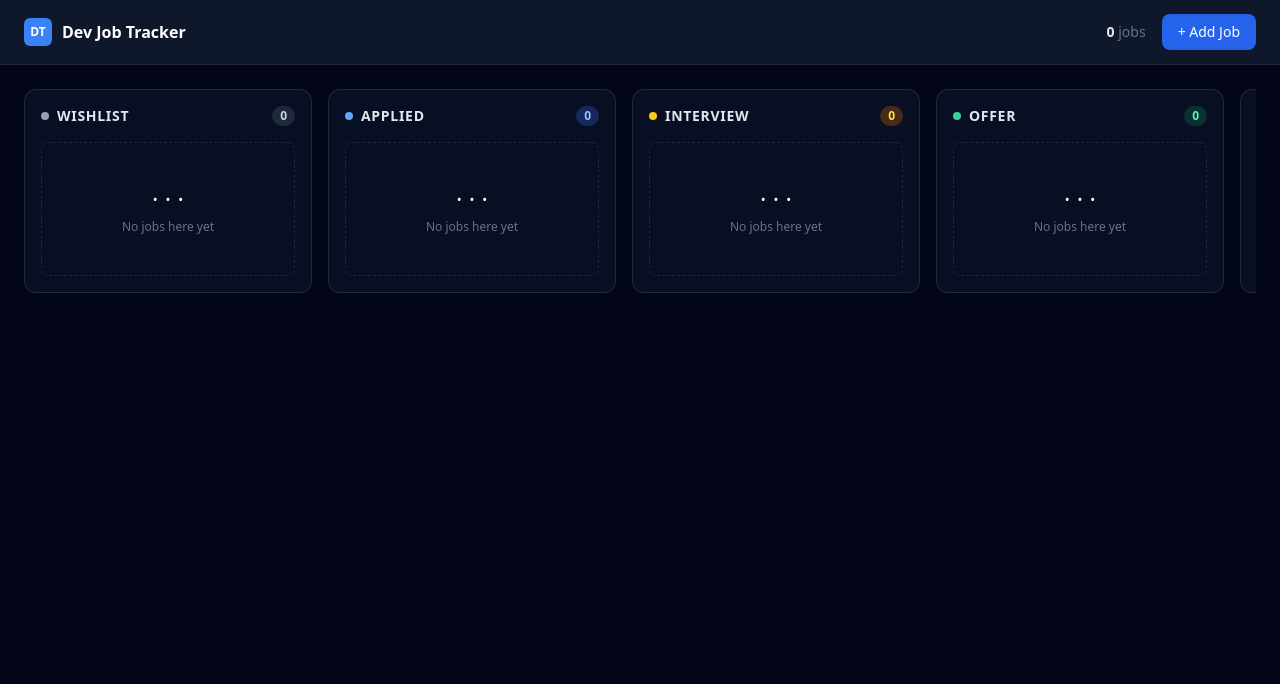
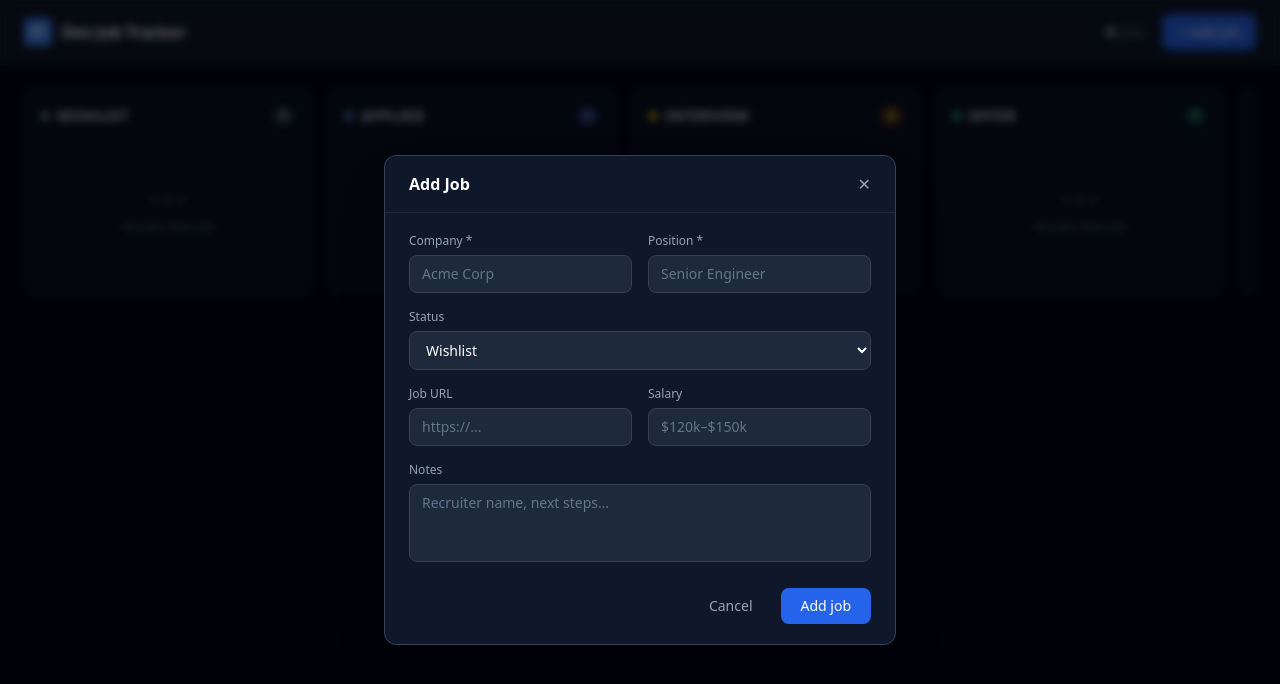
Before and after one commit to Akunin94/DevJobTracker, a Nuxt app: page / in a window 1280 px wide. Both pictures are taken after a click on the button "+ Add Job". Shown: the top 684 px of the page. Built offline with nearby package versions, Linux system fonts and the light colour scheme.

Commit message:
feat: phase 4 — add/edit job modal and delete with confirmation
- Add JobForm modal (all fields, Escape/backdrop to close)
- Wire Add Job button and edit/delete events through KanbanBoard
- JobCard shows inline confirm prompt before delete

Co-Authored-By: Claude Sonnet 4.6 <noreply@anthropic.com>

```diff
--- a/app/components/JobCard.vue
+++ b/app/components/JobCard.vue
@@ -2,26 +2,74 @@
 import type { Job } from '~/types/job'
 
 defineProps<{ job: Job }>()
+const emit = defineEmits<{
+  edit: []
+  delete: []
+}>()
+
+const confirming = ref(false)
+
+function confirmDelete() {
+  confirming.value = true
+}
+
+function cancelDelete() {
+  confirming.value = false
+}
+
+function doDelete() {
+  emit('delete')
+}
 </script>
 
 <template>
-  <div class="group rounded-lg border border-white/10 bg-slate-800/80 p-3.5 hover:border-white/20 hover:bg-slate-800 transition-all cursor-pointer">
+  <div class="group rounded-lg border border-white/10 bg-slate-800/80 p-3.5 transition-all hover:border-white/20 hover:bg-slate-800">
     <!-- Company + position -->
-    <p class="truncate font-semibold text-white text-sm">{{ job.company }}</p>
-    <p class="truncate text-xs text-slate-400 mt-0.5">{{ job.position }}</p>
+    <p class="truncate text-sm font-semibold text-white">{{ job.company }}</p>
+    <p class="mt-0.5 truncate text-xs text-slate-400">{{ job.position }}</p>
 
     <!-- Salary -->
     <p v-if="job.salary" class="mt-2 text-xs font-medium text-emerald-400">{{ job.salary }}</p>
 
     <!-- Footer -->
     <div class="mt-3 flex items-center justify-between">
-      <span class="text-xs text-slate-500">{{ new Date(job.createdAt).toLocaleDateString('en-US', { month: 'short', day: 'numeric' }) }}</span>
-      <NuxtLink
-        :to="`/jobs/${job.id}`"
-        class="text-xs text-slate-400 hover:text-white transition-colors opacity-0 group-hover:opacity-100"
-      >
-        Open →
-      </NuxtLink>
+      <span class="text-xs text-slate-500">
+        {{ new Date(job.createdAt).toLocaleDateString('en-US', { month: 'short', day: 'numeric' }) }}
+      </span>
+
+      <!-- Normal actions (shown on hover) -->
+      <div v-if="!confirming" class="flex items-center gap-2 opacity-0 transition-opacity group-hover:opacity-100">
+        <button
+          class="text-xs text-slate-400 hover:text-white transition-colors"
+          @click="emit('edit')"
+        >
+          Edit
+        </button>
+        <span class="text-slate-600">·</span>
+        <button
+          class="text-xs text-slate-400 hover:text-red-400 transition-colors"
+          @click="confirmDelete"
+        >
+          Delete
+        </button>
+      </div>
+
+      <!-- Confirm delete -->
+      <div v-else class="flex items-center gap-2">
+        <span class="text-xs text-slate-400">Sure?</span>
+        <button
+          class="text-xs font-medium text-red-400 hover:text-red-300 transition-colors"
+          @click="doDelete"
+        >
+          Yes
+        </button>
+        <button
+          class="text-xs text-slate-400 hover:text-white transition-colors"
+          @click="cancelDelete"
+        >
+          No
+        </button>
+      </div>
     </div>
   </div>
 </template>
--- /dev/null
+++ b/app/components/JobForm.vue
@@ -0,0 +1,152 @@
+<script setup lang="ts">
+import { JOB_STATUSES } from '~/types/job'
+import type { Job, JobFormData } from '~/types/job'
+
+const props = defineProps<{ job?: Job }>()
+const emit = defineEmits<{
+  submit: [data: JobFormData]
+  close: []
+}>()
+
+const form = reactive<JobFormData>({
+  company:  props.job?.company  ?? '',
+  position: props.job?.position ?? '',
+  url:      props.job?.url      ?? '',
+  salary:   props.job?.salary   ?? '',
+  status:   props.job?.status   ?? 'wishlist',
+  notes:    props.job?.notes    ?? '',
+})
+
+function handleSubmit() {
+  if (!form.company.trim() || !form.position.trim()) return
+  emit('submit', { ...form })
+}
+
+// Close on Escape
+onMounted(() => {
+  const handler = (e: KeyboardEvent) => { if (e.key === 'Escape') emit('close') }
+  window.addEventListener('keydown', handler)
+  onUnmounted(() => window.removeEventListener('keydown', handler))
+})
+</script>
+
+<template>
+  <Teleport to="body">
+    <!-- Backdrop -->
+    <div
+      class="fixed inset-0 z-40 bg-black/60 backdrop-blur-sm"
+      @click="emit('close')"
+    />
+
+    <!-- Dialog -->
+    <div class="fixed inset-0 z-50 flex items-center justify-center p-4">
+      <div
+        class="w-full max-w-lg rounded-xl border border-slate-700 bg-slate-900 shadow-2xl"
+        @click.stop
+      >
+        <!-- Header -->
+        <div class="flex items-center justify-between border-b border-slate-800 px-6 py-4">
+          <h2 class="text-base font-semibold text-white">
+            {{ job ? 'Edit Job' : 'Add Job' }}
+          </h2>
+          <button
+            class="text-slate-400 hover:text-white transition-colors"
+            @click="emit('close')"
+          >
+            ✕
+          </button>
+        </div>
+
+        <!-- Form -->
+        <form class="space-y-4 px-6 py-5" @submit.prevent="handleSubmit">
+          <!-- Company + Position -->
+          <div class="grid grid-cols-2 gap-4">
+            <div>
+              <label class="mb-1.5 block text-xs font-medium text-slate-400">Company *</label>
+              <input
+                v-model="form.company"
+                type="text"
+                placeholder="Acme Corp"
+                required
+                class="w-full rounded-lg border border-slate-700 bg-slate-800 px-3 py-2 text-sm text-white placeholder-slate-500 focus:border-blue-500 focus:outline-none"
+              />
+            </div>
+            <div>
+              <label class="mb-1.5 block text-xs font-medium text-slate-400">Position *</label>
+              <input
+                v-model="form.position"
+                type="text"
+                placeholder="Senior Engineer"
+                required
+                class="w-full rounded-lg border border-slate-700 bg-slate-800 px-3 py-2 text-sm text-white placeholder-slate-500 focus:border-blue-500 focus:outline-none"
+              />
+            </div>
+          </div>
+
+          <!-- Status -->
+          <div>
+            <label class="mb-1.5 block text-xs font-medium text-slate-400">Status</label>
+            <select
+              v-model="form.status"
+              class="w-full rounded-lg border border-slate-700 bg-slate-800 px-3 py-2 text-sm text-white focus:border-blue-500 focus:outline-none"
+            >
+              <option v-for="s in JOB_STATUSES" :key="s.value" :value="s.value">
+                {{ s.label }}
+              </option>
+            </select>
+          </div>
+
+          <!-- URL + Salary -->
+          <div class="grid grid-cols-2 gap-4">
+            <div>
+              <label class="mb-1.5 block text-xs font-medium text-slate-400">Job URL</label>
+              <input
+                v-model="form.url"
+                type="url"
+                placeholder="https://..."
+                class="w-full rounded-lg border border-slate-700 bg-slate-800 px-3 py-2 text-sm text-white placeholder-slate-500 focus:border-blue-500 focus:outline-none"
+              />
+            </div>
+            <div>
+              <label class="mb-1.5 block text-xs font-medium text-slate-400">Salary</label>
+              <input
+                v-model="form.salary"
+                type="text"
+                placeholder="$120k–$150k"
+                class="w-full rounded-lg border border-slate-700 bg-slate-800 px-3 py-2 text-sm text-white placeholder-slate-500 focus:border-blue-500 focus:outline-none"
+              />
+            </div>
+          </div>
+
+          <!-- Notes -->
+          <div>
+            <label class="mb-1.5 block text-xs font-medium text-slate-400">Notes</label>
+            <textarea
+              v-model="form.notes"
+              rows="3"
+              placeholder="Recruiter name, next steps…"
+              class="w-full resize-none rounded-lg border border-slate-700 bg-slate-800 px-3 py-2 text-sm text-white placeholder-slate-500 focus:border-blue-500 focus:outline-none"
+            />
+          </div>
+
+          <!-- Actions -->
+          <div class="flex justify-end gap-3 pt-1">
+            <button
+              type="button"
+              class="rounded-lg px-4 py-2 text-sm font-medium text-slate-400 hover:text-white transition-colors"
+              @click="emit('close')"
+            >
+              Cancel
+            </button>
+            <button
+              type="submit"
+              class="rounded-lg bg-blue-600 px-5 py-2 text-sm font-medium text-white hover:bg-blue-500 transition-colors"
+            >
+              {{ job ? 'Save changes' : 'Add job' }}
+            </button>
+          </div>
+        </form>
+      </div>
+    </div>
+  </Teleport>
+</template>
--- a/app/components/KanbanBoard.vue
+++ b/app/components/KanbanBoard.vue
@@ -1,15 +1,21 @@
 <script setup lang="ts">
 import { JOB_STATUSES } from '~/types/job'
+import type { Job } from '~/types/job'
 import { useJobsStore } from '~/stores/jobs'
+
+const emit = defineEmits<{
+  edit: [job: Job]
+  delete: [id: string]
+}>()
 
 const store = useJobsStore()
 
 const colStyles: Record<string, { dot: string; count: string }> = {
-  wishlist:  { dot: 'bg-slate-400',  count: 'bg-slate-800  text-slate-300' },
-  applied:   { dot: 'bg-blue-400',   count: 'bg-blue-900/60  text-blue-300' },
-  interview: { dot: 'bg-yellow-400', count: 'bg-yellow-900/60 text-yellow-300' },
-  offer:     { dot: 'bg-emerald-400',count: 'bg-emerald-900/60 text-emerald-300' },
-  rejected:  { dot: 'bg-red-400',    count: 'bg-red-900/60  text-red-300' },
+  wishlist:  { dot: 'bg-slate-400',   count: 'bg-slate-800 text-slate-300' },
+  applied:   { dot: 'bg-blue-400',    count: 'bg-blue-900/60 text-blue-300' },
+  interview: { dot: 'bg-yellow-400',  count: 'bg-yellow-900/60 text-yellow-300' },
+  offer:     { dot: 'bg-emerald-400', count: 'bg-emerald-900/60 text-emerald-300' },
+  rejected:  { dot: 'bg-red-400',     count: 'bg-red-900/60 text-red-300' },
 }
 </script>
 
@@ -24,12 +30,9 @@ const colStyles: Record<string, { dot: string; count: string }> = {
       <div class="mb-4 flex items-center justify-between">
         <div class="flex items-center gap-2">
           <span class="h-2 w-2 rounded-full" :class="colStyles[col.value].dot" />
-          <h2 class="text-sm font-semibold text-slate-200 uppercase tracking-wider">{{ col.label }}</h2>
+          <h2 class="text-sm font-semibold uppercase tracking-wider text-slate-200">{{ col.label }}</h2>
         </div>
-        <span
-          class="rounded-full px-2 py-0.5 text-xs font-semibold"
-          :class="colStyles[col.value].count"
-        >
+        <span class="rounded-full px-2 py-0.5 text-xs font-semibold" :class="colStyles[col.value].count">
           {{ store.jobsByStatus(col.value).length }}
         </span>
       </div>
@@ -40,6 +43,8 @@ const colStyles: Record<string, { dot: string; count: string }> = {
           v-for="job in store.jobsByStatus(col.value)"
           :key="job.id"
           :job="job"
+          @edit="emit('edit', job)"
+          @delete="emit('delete', job.id)"
         />
 
         <!-- Empty state -->
@@ -47,7 +52,7 @@ const colStyles: Record<string, { dot: string; count: string }> = {
           v-if="store.jobsByStatus(col.value).length === 0"
           class="flex flex-col items-center justify-center rounded-lg border border-dashed border-white/10 py-10 text-center"
         >
-          <span class="text-2xl mb-1">·  ·  ·</span>
+          <span class="mb-1 text-2xl">· · ·</span>
           <p class="text-xs text-slate-500">No jobs here yet</p>
         </div>
       </div>
--- a/app/pages/index.vue
+++ b/app/pages/index.vue
@@ -1,9 +1,36 @@
 <script setup lang="ts">
 import { useJobsStore } from '~/stores/jobs'
+import type { Job, JobFormData } from '~/types/job'
 
 useHead({ title: 'Dev Job Tracker' })
 
 const store = useJobsStore()
+
+const showForm = ref(false)
+const editingJob = ref<Job | null>(null)
+
+function openAdd() {
+  editingJob.value = null
+  showForm.value = true
+}
+
+function openEdit(job: Job) {
+  editingJob.value = job
+  showForm.value = true
+}
+
+function handleSubmit(data: JobFormData) {
+  if (editingJob.value) {
+    store.updateJob(editingJob.value.id, data)
+  } else {
+    store.addJob(data)
+  }
+  showForm.value = false
+}
+
+function handleDelete(id: string) {
+  store.deleteJob(id)
+}
 </script>
 
 <template>
@@ -26,6 +53,7 @@ const store = useJobsStore()
           </span>
           <button
             class="rounded-lg bg-blue-600 px-4 py-2 text-sm font-medium text-white hover:bg-blue-500 active:bg-blue-700 transition-colors"
+            @click="openAdd"
           >
             + Add Job
           </button>
@@ -35,7 +63,15 @@ const store = useJobsStore()
 
     <!-- Board -->
     <main class="mx-auto max-w-screen-2xl p-6">
-      <KanbanBoard />
+      <KanbanBoard @edit="openEdit" @delete="handleDelete" />
     </main>
+
+    <!-- Modal -->
+    <JobForm
+      v-if="showForm"
+      :job="editingJob ?? undefined"
+      @submit="handleSubmit"
+      @close="showForm = false"
+    />
   </div>
 </template>
```
